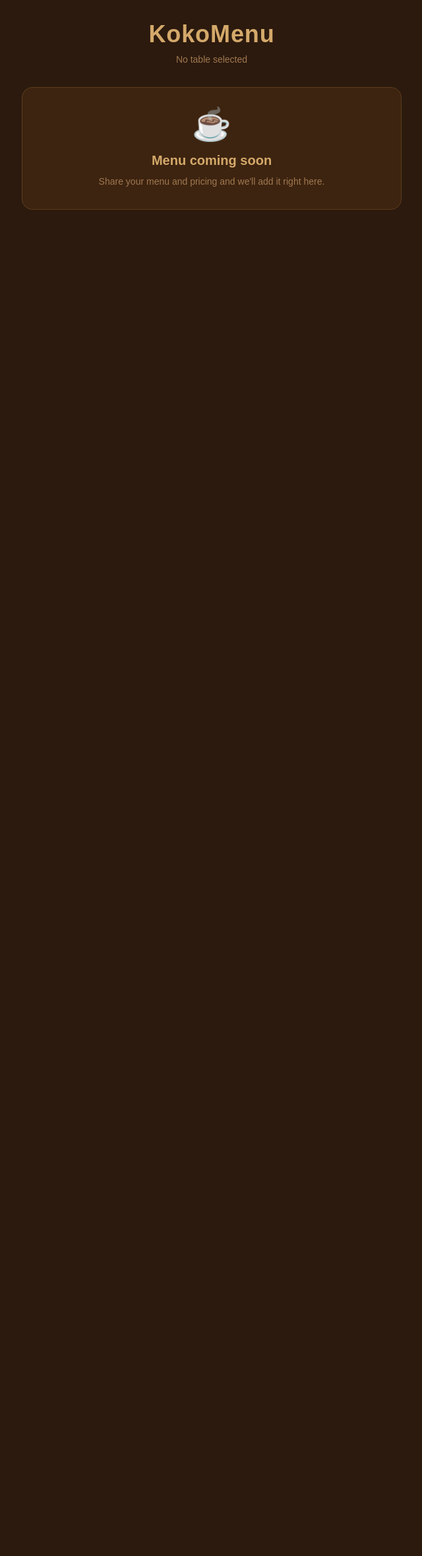
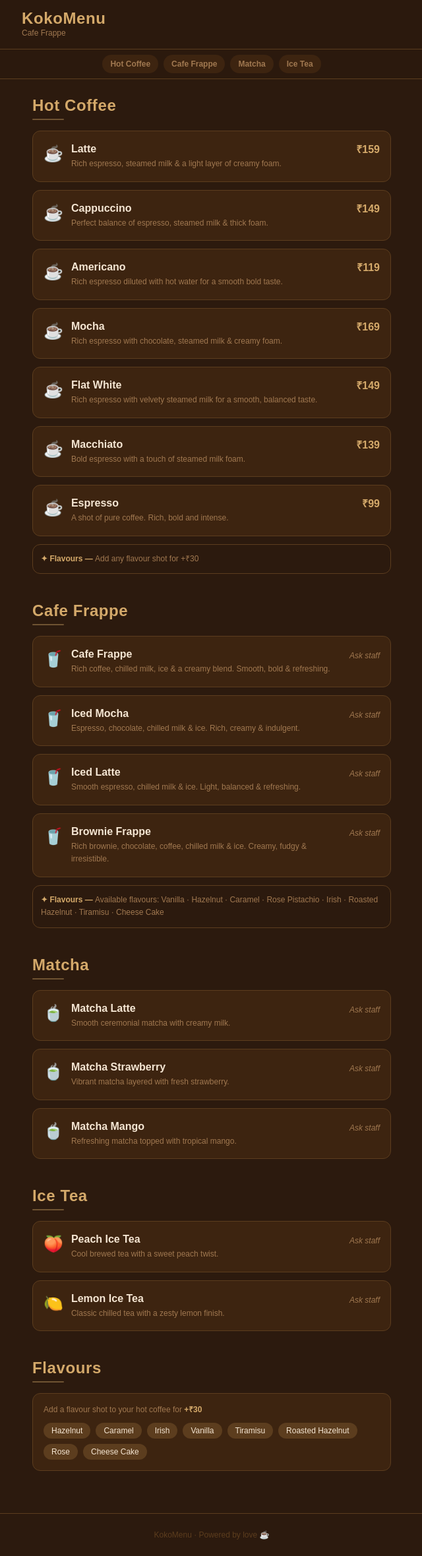
Before and after one commit to muskaan2602/kokomenu, a Next.js app: page /menu in a window 1280 px wide. Shown: the whole page at 66% size, without its empty margins (319-959 px from the left). Before the commit the page ends 800 px from the top, so only its background shows below. Built offline with nearby package versions, Linux system fonts and the light colour scheme.

Commit message:
feat: build full menu page with all categories and items

```diff
--- a/app/_components/MenuContent.tsx
+++ b/app/_components/MenuContent.tsx
@@ -1,6 +1,7 @@
 "use client";
 
 import { useSearchParams } from "next/navigation";
+import { menuCategories, flavours } from "@/app/_lib/menuData";
 
 export default function MenuContent() {
   const searchParams = useSearchParams();
@@ -10,34 +11,131 @@ export default function MenuContent() {
     tableNumber !== null && tableNumber >= 1 && tableNumber <= 8;
 
   return (
-    <main className="min-h-screen bg-[#2C1A0E] px-4 py-8">
-      <div className="max-w-xl mx-auto">
-        {/* Header */}
-        <div className="text-center mb-8">
-          <h1 className="text-4xl font-bold text-[#D4A96A] tracking-wide">
-            KokoMenu
-          </h1>
-          {isValidTable ? (
-            <div className="inline-block mt-2 bg-[#5C3D1E] text-[#D4A96A] text-sm font-semibold px-4 py-1 rounded-full">
+    <main className="min-h-screen bg-[#2C1A0E]">
+      {/* Sticky Header */}
+      <header className="sticky top-0 z-10 bg-[#2C1A0E]/95 backdrop-blur-sm border-b border-[#5C3D1E] px-4 py-4">
+        <div className="max-w-xl mx-auto flex items-center justify-between">
+          <div>
+            <h1 className="text-2xl font-bold text-[#D4A96A] tracking-wide leading-none">
+              KokoMenu
+            </h1>
+            <p className="text-[#A07850] text-xs mt-0.5">Cafe Frappe</p>
+          </div>
+          {isValidTable && (
+            <div className="bg-[#5C3D1E] text-[#D4A96A] text-sm font-bold px-4 py-1.5 rounded-full">
               Table {tableNumber}
             </div>
-          ) : (
-            <p className="text-[#A07850] mt-2 text-sm">
-              {tableParam ? "Invalid table number" : "No table selected"}
-            </p>
+          )}
+          {!isValidTable && tableParam && (
+            <div className="bg-red-900/40 text-red-300 text-xs px-3 py-1.5 rounded-full">
+              Invalid table
+            </div>
           )}
         </div>
+      </header>
 
-        {/* Placeholder — menu items will go here */}
-        <div className="bg-[#3D2410] rounded-2xl p-8 text-center border border-[#5C3D1E]">
-          <div className="text-5xl mb-4">☕</div>
-          <p className="text-[#D4A96A] text-xl font-semibold mb-2">
-            Menu coming soon
-          </p>
-          <p className="text-[#A07850] text-sm">
-            Share your menu and pricing and we&apos;ll add it right here.
-          </p>
+      {/* Category Nav */}
+      <nav className="sticky top-[65px] z-10 bg-[#2C1A0E]/95 backdrop-blur-sm border-b border-[#5C3D1E] px-4 py-2 overflow-x-auto">
+        <div className="max-w-xl mx-auto flex gap-2 w-max">
+          {menuCategories.map((cat) => (
+            <a
+              key={cat.id}
+              href={`#${cat.id}`}
+              className="whitespace-nowrap text-xs font-semibold text-[#A07850] hover:text-[#D4A96A] bg-[#3D2410] hover:bg-[#5C3D1E] px-3 py-1.5 rounded-full transition-colors"
+            >
+              {cat.title}
+            </a>
+          ))}
         </div>
+      </nav>
+
+      {/* Menu Content */}
+      <div className="max-w-xl mx-auto px-4 py-6 pb-16 space-y-10">
+        {menuCategories.map((category) => (
+          <section key={category.id} id={category.id}>
+            {/* Category Header */}
+            <div className="mb-4">
+              <h2 className="text-2xl font-bold text-[#D4A96A] tracking-wide">
+                {category.title}
+              </h2>
+              <div className="h-0.5 w-12 bg-[#D4A96A]/40 mt-1 rounded-full" />
+            </div>
+
+            {/* Items */}
+            <div className="space-y-3">
+              {category.items.map((item) => (
+                <div
+                  key={item.name}
+                  className="bg-[#3D2410] rounded-xl p-4 border border-[#5C3D1E] flex items-start justify-between gap-3"
+                >
+                  <div className="flex items-start gap-3 flex-1 min-w-0">
+                    <span className="text-2xl mt-0.5 shrink-0">{item.emoji}</span>
+                    <div className="min-w-0">
+                      <h3 className="text-[#F5E6D3] font-semibold text-base leading-snug">
+                        {item.name}
+                      </h3>
+                      <p className="text-[#A07850] text-xs mt-0.5 leading-relaxed">
+                        {item.description}
+                      </p>
+                    </div>
+                  </div>
+                  <div className="shrink-0 text-right">
+                    {item.price !== null ? (
+                      <span className="text-[#D4A96A] font-bold text-base">
+                        ₹{item.price}
+                      </span>
+                    ) : (
+                      <span className="text-[#A07850] text-xs italic">
+                        Ask staff
+                      </span>
+                    )}
+                  </div>
+                </div>
+              ))}
+            </div>
+
+            {/* Flavour note */}
+            {category.flavourNote && (
+              <div className="mt-3 bg-[#2C1A0E] border border-[#5C3D1E] rounded-xl p-3">
+                <p className="text-[#A07850] text-xs leading-relaxed">
+                  <span className="text-[#D4A96A] font-semibold">✦ Flavours — </span>
+                  {category.flavourNote}
+                </p>
+              </div>
+            )}
+          </section>
+        ))}
+
+        {/* Flavours Reference */}
+        <section id="flavours">
+          <div className="mb-4">
+            <h2 className="text-2xl font-bold text-[#D4A96A] tracking-wide">
+              Flavours
+            </h2>
+            <div className="h-0.5 w-12 bg-[#D4A96A]/40 mt-1 rounded-full" />
+          </div>
+          <div className="bg-[#3D2410] rounded-xl p-4 border border-[#5C3D1E]">
+            <p className="text-[#A07850] text-xs mb-3">
+              Add a flavour shot to your hot coffee for{" "}
+              <span className="text-[#D4A96A] font-semibold">+₹30</span>
+            </p>
+            <div className="flex flex-wrap gap-2">
+              {flavours.map((f) => (
+                <span
+                  key={f}
+                  className="bg-[#5C3D1E] text-[#F5E6D3] text-xs px-3 py-1 rounded-full"
+                >
+                  {f}
+                </span>
+              ))}
+            </div>
+          </div>
+        </section>
+      </div>
+
+      {/* Footer */}
+      <div className="text-center py-6 border-t border-[#5C3D1E]">
+        <p className="text-[#5C3D1E] text-xs">KokoMenu · Powered by love ☕</p>
       </div>
     </main>
   );
--- /dev/null
+++ b/app/_lib/menuData.ts
@@ -0,0 +1,150 @@
+export interface MenuItem {
+  name: string;
+  description: string;
+  price: number | null; // null = price TBD
+  emoji: string;
+}
+
+export interface MenuCategory {
+  id: string;
+  title: string;
+  subtitle?: string;
+  items: MenuItem[];
+  flavourNote?: string;
+}
+
+export const menuCategories: MenuCategory[] = [
+  {
+    id: "hot-coffee",
+    title: "Hot Coffee",
+    items: [
+      {
+        name: "Latte",
+        description: "Rich espresso, steamed milk & a light layer of creamy foam.",
+        price: 159,
+        emoji: "☕",
+      },
+      {
+        name: "Cappuccino",
+        description: "Perfect balance of espresso, steamed milk & thick foam.",
+        price: 149,
+        emoji: "☕",
+      },
+      {
+        name: "Americano",
+        description: "Rich espresso diluted with hot water for a smooth bold taste.",
+        price: 119,
+        emoji: "☕",
+      },
+      {
+        name: "Mocha",
+        description: "Rich espresso with chocolate, steamed milk & creamy foam.",
+        price: 169,
+        emoji: "☕",
+      },
+      {
+        name: "Flat White",
+        description: "Rich espresso with velvety steamed milk for a smooth, balanced taste.",
+        price: 149,
+        emoji: "☕",
+      },
+      {
+        name: "Macchiato",
+        description: "Bold espresso with a touch of steamed milk foam.",
+        price: 139,
+        emoji: "☕",
+      },
+      {
+        name: "Espresso",
+        description: "A shot of pure coffee. Rich, bold and intense.",
+        price: 99,
+        emoji: "☕",
+      },
+    ],
+    flavourNote: "Add any flavour shot for +₹30",
+  },
+  {
+    id: "cafe-frappe",
+    title: "Cafe Frappe",
+    items: [
+      {
+        name: "Cafe Frappe",
+        description: "Rich coffee, chilled milk, ice & a creamy blend. Smooth, bold & refreshing.",
+        price: null,
+        emoji: "🥤",
+      },
+      {
+        name: "Iced Mocha",
+        description: "Espresso, chocolate, chilled milk & ice. Rich, creamy & indulgent.",
+        price: null,
+        emoji: "🥤",
+      },
+      {
+        name: "Iced Latte",
+        description: "Smooth espresso, chilled milk & ice. Light, balanced & refreshing.",
+        price: null,
+        emoji: "🥤",
+      },
+      {
+        name: "Brownie Frappe",
+        description: "Rich brownie, chocolate, coffee, chilled milk & ice. Creamy, fudgy & irresistible.",
+        price: null,
+        emoji: "🥤",
+      },
+    ],
+    flavourNote: "Available flavours: Vanilla · Hazelnut · Caramel · Rose Pistachio · Irish · Roasted Hazelnut · Tiramisu · Cheese Cake",
+  },
+  {
+    id: "matcha",
+    title: "Matcha",
+    items: [
+      {
+        name: "Matcha Latte",
+        description: "Smooth ceremonial matcha with creamy milk.",
+        price: null,
+        emoji: "🍵",
+      },
+      {
+        name: "Matcha Strawberry",
+        description: "Vibrant matcha layered with fresh strawberry.",
+        price: null,
+        emoji: "🍵",
+      },
+      {
+        name: "Matcha Mango",
+        description: "Refreshing matcha topped with tropical mango.",
+        price: null,
+        emoji: "🍵",
+      },
+    ],
+  },
+  {
+    id: "ice-tea",
+    title: "Ice Tea",
+    items: [
+      {
+        name: "Peach Ice Tea",
+        description: "Cool brewed tea with a sweet peach twist.",
+        price: null,
+        emoji: "🍑",
+      },
+      {
+        name: "Lemon Ice Tea",
+        description: "Classic chilled tea with a zesty lemon finish.",
+        price: null,
+        emoji: "🍋",
+      },
+    ],
+  },
+];
+
+export const flavours = [
+  "Hazelnut",
+  "Caramel",
+  "Irish",
+  "Vanilla",
+  "Tiramisu",
+  "Roasted Hazelnut",
+  "Rose",
+  "Cheese Cake",
+];
```
